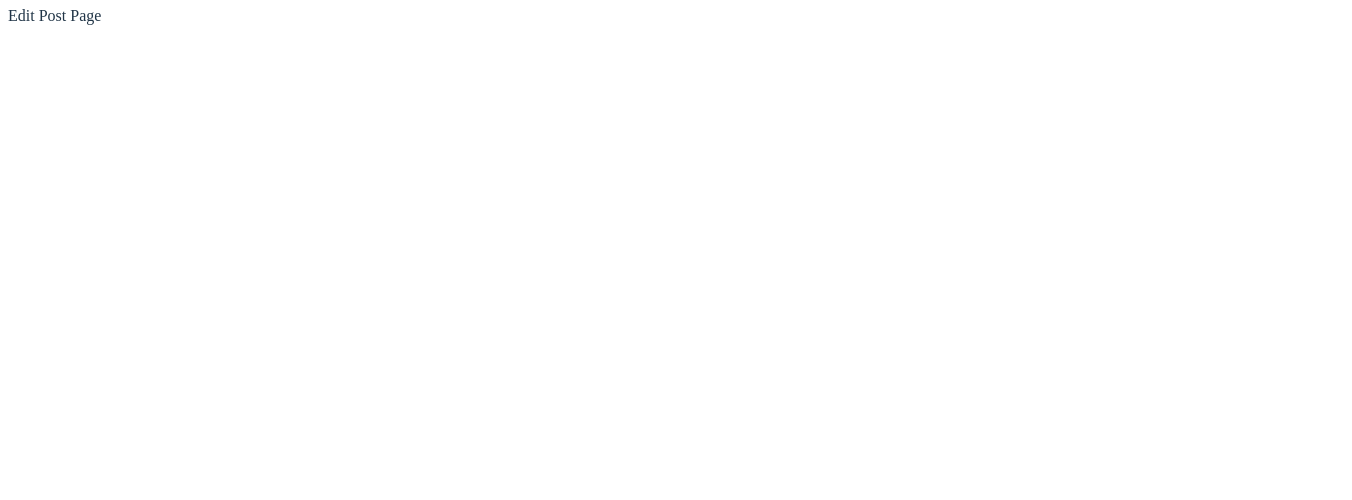
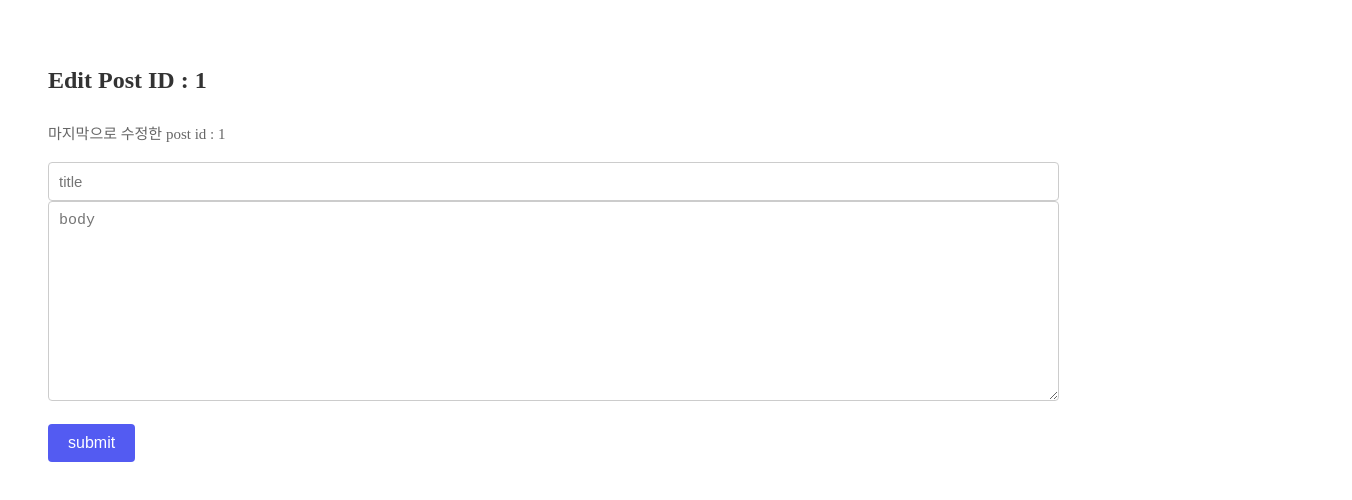
Before and after one commit to groom-practice/fe7-router-app-team-2, a React (Vite) app: page /posts/1/edit in a window 1280 px wide. Shown: the top 500 px of the page, 1352 px wide, since content can reach past the window. Built offline with nearby package versions, Linux system fonts and the light colour scheme; no server answers.

Commit message:
feat: 수정페이지 생성, 스타일 (#7)
* feat: 수정페이지 생성, 스타일

* fix: 요청 finally 추가

---------

Co-authored-by: Lee Yujin <84452202+JIN921@users.noreply.github.com>

```diff
--- a/src/apis/posts-api.js
+++ b/src/apis/posts-api.js
@@ -10,18 +10,6 @@ export async function getPostById(id) {
   return res.json();
 }
 
-export async function createPost(data) {
-  const res = await fetch(API_URL, {
-    method: "POST",
-    headers: {
-      "Content-Type": "application/json",
-    },
-    body: JSON.stringify(data),
-  });
-
-  return res.json();
-}
-
 export async function updatePost(id, data) {
   const res = await fetch(`${API_URL}/${id}`, {
     method: "PUT",
@@ -30,7 +18,6 @@ export async function updatePost(id, data) {
     },
     body: JSON.stringify(data),
   });
-
   return res.json();
 }
 
--- /dev/null
+++ b/src/pages/EditPost/index.css
@@ -0,0 +1,79 @@
+.postFormContainer {
+  padding: 40px;
+  display: flex;
+  flex-direction: column;
+  justify-content: center;
+  overflow: hidden;
+  font-size: 18px;
+  color: #333;
+  width: 100%;
+}
+
+.postFormContainer > h2 {
+  font-size: 24px;
+  font-weight: 700;
+  margin-bottom: 20px;
+}
+
+.postFormContainer input {
+  width: 80%;
+  padding: 10px;
+  border: 1px solid #ccc;
+  border-radius: 4px;
+  box-sizing: border-box;
+  font-size: 15px;
+}
+
+.postFormContainer textarea {
+  width: 80%;
+  padding: 10px;
+  border: 1px solid #ccc;
+  border-radius: 4px;
+  box-sizing: border-box;
+  font-size: 15px;
+  height: 200px;
+  margin-bottom: 20px;
+}
+
+.postFormContainer button {
+  padding: 10px 20px;
+  font-size: 16px;
+  font-weight: 500;
+  background-color: #535bf2;
+  color: #fff;
+  border: none;
+  border-radius: 4px;
+  cursor: pointer;
+  transition: background-color 0.3s;
+}
+
+.postFormContainer button:hover {
+  background-color: #4ba2ff;
+}
+
+.lastEditPostIdText {
+  font-size: 15px;
+  font-weight: 500;
+  margin-bottom: 20px;
+  color: #666;
+}
+
+.modal-background {
+  position: fixed;
+  top: 0;
+  left: 0;
+  width: 100%;
+  height: 100%;
+  background-color: rgba(0, 0, 0, 0.7);
+  display: flex;
+  justify-content: center;
+  align-items: center;
+  z-index: 1000;
+}
+
+.modal-content {
+  background: white;
+  padding: 30px 50px;
+  border-radius: 8px;
+  font-size: 18px;
+}
--- a/src/pages/EditPost/index.jsx
+++ b/src/pages/EditPost/index.jsx
@@ -1,3 +1,86 @@
+import { useParams, useNavigate } from "react-router-dom";
+import { useEffect, useState } from "react";
+import { createPortal } from "react-dom";
+import { getPostById, updatePost } from "../../apis/posts-api";
+import "./index.css";
+
 export default function EditPost() {
-  return <div>Edit Post Page</div>;
+  const { id } = useParams();
+  const navigate = useNavigate();
+  const [title, setTitle] = useState("");
+  const [body, setBody] = useState("");
+  const [loading, setLoading] = useState(true);
+  const [isSaving, setIsSaving] = useState(false);
+
+  // 데이터 가져오기
+  useEffect(() => {
+    getPostById(id)
+      .then((post) => {
+        setTitle(post.title);
+        setBody(post.body);
+        setLoading(false);
+      })
+      .catch((err) => {
+        console.error("Failed to fetch post:", err);
+      })
+      .finally(() => {
+        setLoading(false);
+      });
+  }, [id]);
+
+  const handleSubmit = async (e) => {
+    e.preventDefault();
+    setIsSaving(true); // 저장 중 모달 표시
+
+    try {
+      await updatePost(id, { title, body });
+      // 저장 완료 후 잠깐 대기 (모달 보여주기 위해)
+      setTimeout(() => {
+        navigate(`/posts/${id}`); // 상세 페이지로 이동
+      }, 500);
+    } catch (err) {
+      console.error("Failed to update post:", err);
+      alert("수정 실패!");
+    } finally {
+      setIsSaving(false); // finally로 이동
+    }
+  };
+
+  if (loading) return <div>Loading...</div>;
+
+  return (
+    <div className="postFormContainer">
+      <h2>Edit Post ID : {id}</h2>
+      <p className="lastEditPostIdText">마지막으로 수정한 post id : {id}</p>
+      <form onSubmit={handleSubmit}>
+        <input
+          type="text"
+          placeholder="title"
+          value={title}
+          onChange={(e) => setTitle(e.target.value)}
+          required
+        />
+        <textarea
+          placeholder="body"
+          value={body}
+          onChange={(e) => setBody(e.target.value)}
+          required
+        ></textarea>
+        <br />
+        <button type="submit" disabled={isSaving}>
+          submit
+        </button>
+      </form>
+
+      {isSaving &&
+        createPortal(
+          <div className="modal-background">
+            <div className="modal-content">
+              <strong>저장 중...</strong>
+            </div>
+          </div>,
+          document.body
+        )}
+    </div>
+  );
 }
```
